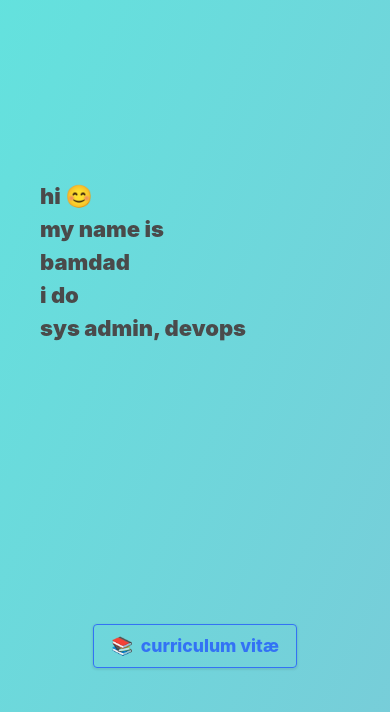
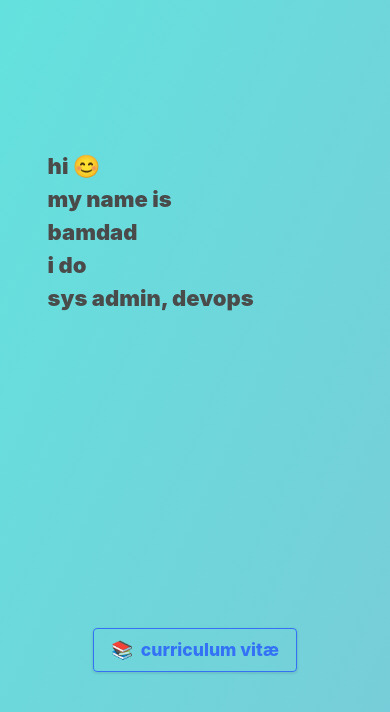
Before and after one commit to bamdadfr/bamdad.fr, a React (Create React App) app: page / in a window 390 px wide. Shown: the top 712 px of the page. Built offline with nearby package versions, Linux system fonts and the light colour scheme.

Commit message:
fix: better responsiveness [force-release]

```diff
--- a/src/components/app.style.tsx
+++ b/src/components/app.style.tsx
@@ -49,7 +49,7 @@ html {
     /* iPad Pro */
 
     @media only screen and (min-width: 1024px) and (min-height: 1366px) {
-        font-size: 1.3em;
+        font-size: 1.2em;
     }
 
     /* Generic Laptop */
--- a/src/components/columns.one.tsx
+++ b/src/components/columns.one.tsx
@@ -4,15 +4,15 @@ import styled from 'styled-components'
 import { ColumnsData } from './columns.data'
 
 const Column = styled.div`
+    align-self: flex-end;
+
     /* border: 1px dashed blue; */
-
-    align-self: flex-end;
 `
 
 const FirstColumns = styled.div`
+    height: 10em;
+
     /* border: 1px dashed blue; */
-
-    height: 200px;
 `
 
 export const ColumnsOne = (): ReactElement => {
--- a/src/components/columns.tsx
+++ b/src/components/columns.tsx
@@ -5,14 +5,10 @@ import { ColumnsOne } from './columns.one'
 import { ColumnsTwo } from './columns.two'
 
 const Body = styled.div`
+    margin: 1em;
+    height: 15em;
+
     /* border: 1px solid black; */
-
-    margin: 10px;
-    height: 235px;
-
-    @media only screen and (max-width: 768px) {
-        height: 330px;
-    }
 `
 
 export const Columns = (): ReactElement => {
--- a/src/components/columns.two.tsx
+++ b/src/components/columns.two.tsx
@@ -4,16 +4,16 @@ import styled from 'styled-components'
 import { ColumnsData } from './columns.data'
 
 const Column = styled.div`
+    align-self: flex-end;
+
     /* border: 1px dashed blue; */
-
-    align-self: flex-end;
 `
 
 const SecondColumns = styled.div`
+    white-space: nowrap;
+    height: 8em;
+
     /* border: 1px dashed blue; */
-
-    white-space: nowrap;
-    height: 110px;
 `
 
 export const ColumnsTwo = (): ReactElement => {
--- a/src/components/contact.tsx
+++ b/src/components/contact.tsx
@@ -7,18 +7,16 @@ const ContactDiv = styled.div`
 `
 
 const Column = styled.div`
-    /* border: 1px dashed blue; */
-
     align-self: flex-end;
 
-    /* margin-bottom: -200px; */
+    /* border: 1px dashed blue; */
 `
 
 const Div = styled.div`
+    margin-top: 4em;
+    height: 4em;
+
     /* border: 1px solid black; */
-
-    margin: 10px;
-    height: 60px;
 `
 
 export const Contact = (): React.ReactElement => {
--- a/src/components/languages.renderer.tsx
+++ b/src/components/languages.renderer.tsx
@@ -94,16 +94,16 @@ export const LanguagesRenderer = (props: IRendererProps): React.ReactElement =>
 }
 
 const Icon = styled.div`
-    /* border: 1px dashed red; */
-
     padding-left: 30px;
     margin-bottom: -0.3em;
+
+    /* border: 1px dashed red; */
 `
 
 const Text = styled.div`
+    min-height: 1px;
+    margin-bottom: -0.3em;
+    font-weight: 800;
+
     /* border: 1px dashed red; */
-
-    min-height: 1px;
-    margin-bottom: -6px;
-    font-weight: 800;
 `
```
